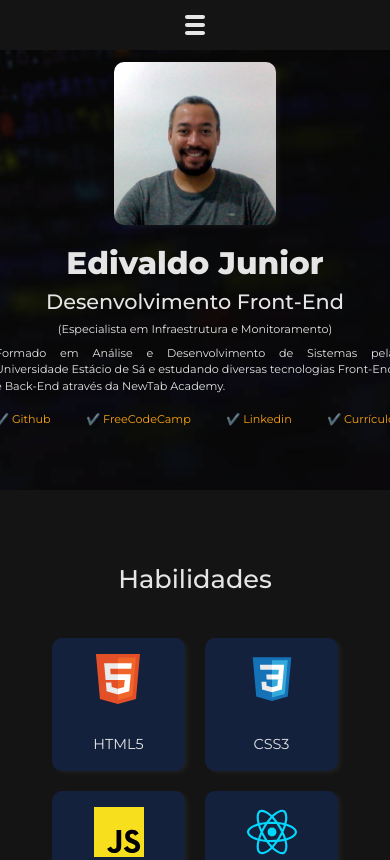
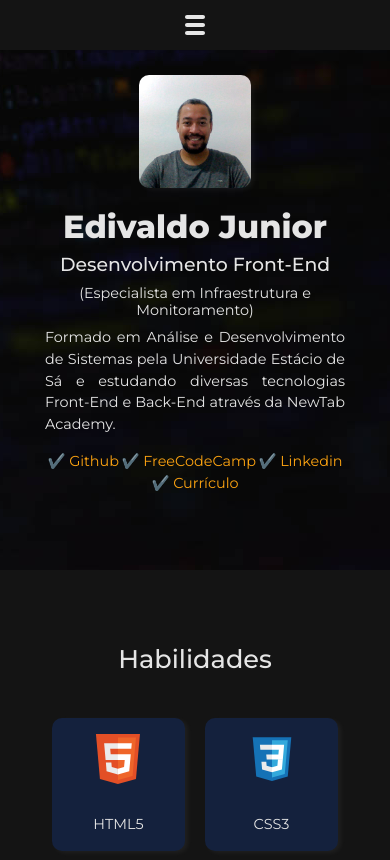
Before and after one commit to EdiJunior88/Portfolio, a plain HTML site: page index.html in a window 390 px wide. Shown: the top 860 px of the page. Drawn offline with Linux system fonts and the light colour scheme.

Commit message:
Atualizações no HTML e CSS - Atualizações no Media Querie (490px)

```diff
--- a/css/index.css
+++ b/css/index.css
@@ -358,6 +358,7 @@ footer {
   background: var(--cor-fundo);
   text-align: center;
   margin-top: -30px;
+  width: 100%;
 }
 
 footer span {
@@ -544,6 +545,23 @@ footer span {
   }
 }
 
+/* Media Query Tablet = 590px*/
+@media screen and (max-width: 590px) {
+  /* Cabeçalho */
+  .li-menu a {
+    font-size: 0.85rem;
+  }
+
+  /* Corpo */
+  .carousel {
+    max-width: 100%;
+  }
+
+  .texto-sobre-mim {
+    max-width: 95%;
+  }
+}
+
 /* Media Query Celular = 490px*/
 @media screen and (max-width: 490px) {
   /* Cabeçalho */
@@ -552,11 +570,13 @@ footer span {
     width: 70px;
     height: 20px;
     cursor: pointer;
-    filter: invert(99%) sepia(3%) saturate(156%) hue-rotate(216deg) brightness(114%) contrast(80%);
+    filter: invert(99%) sepia(3%) saturate(156%) hue-rotate(216deg)
+      brightness(114%) contrast(80%);
   }
 
   #botao-menu:hover {
-    filter: invert(99%) sepia(3%) saturate(156%) hue-rotate(216deg) brightness(54%) contrast(80%);
+    filter: invert(99%) sepia(3%) saturate(156%) hue-rotate(216deg)
+      brightness(54%) contrast(80%);
   }
 
   .ul-menu {
@@ -572,7 +592,7 @@ footer span {
     text-align: center;
     padding: 0px;
     margin: 0px;
-    transition: .6s;
+    transition: 0.6s;
     visibility: hidden;
     overflow-y: hidden;
   }
@@ -594,21 +614,53 @@ footer span {
     height: calc(100vh - 50px);
     visibility: visible;
   }
-}
 
-/* Media Query Tablet = 590px*/
-@media screen and (max-width: 590px) {
-  /* Cabeçalho */
-  .li-menu a {
-    font-size: 0.85rem;
+  .container-cabecalho-titulo {
+    height: 570px;
+  }
+
+  .foto-perfil {
+    width: 45%;
+  }
+
+  .cabecalho-titulo {
+    width: 300px;
+  }
+
+  .titulo {
+    font-size: 2rem;
+  }
+
+  .subtitulo {
+    font-size: 1.18rem;
+  }
+
+  .subtitulo2 {
+    text-align: center;
+  }
+
+  .subtitulo2,
+  .subtitulo3,
+  .links {
+    font-size: 0.9rem;
+  }
+
+  .cabecalho-links {
+    justify-content: space-evenly;
   }
 
   /* Corpo */
-  .carousel {
-    max-width: 100%;
+  .texto-sobre-mim {
+    max-width: 90%;
+    font-size: 0.9rem;
   }
 
-  .texto-sobre-mim {
-    max-width: 95%;
+  /* Rodapé */
+  .formulario {
+    width: 77%;
+  }
+
+  footer span {
+    font-size: 0.6em;
   }
 }
```
